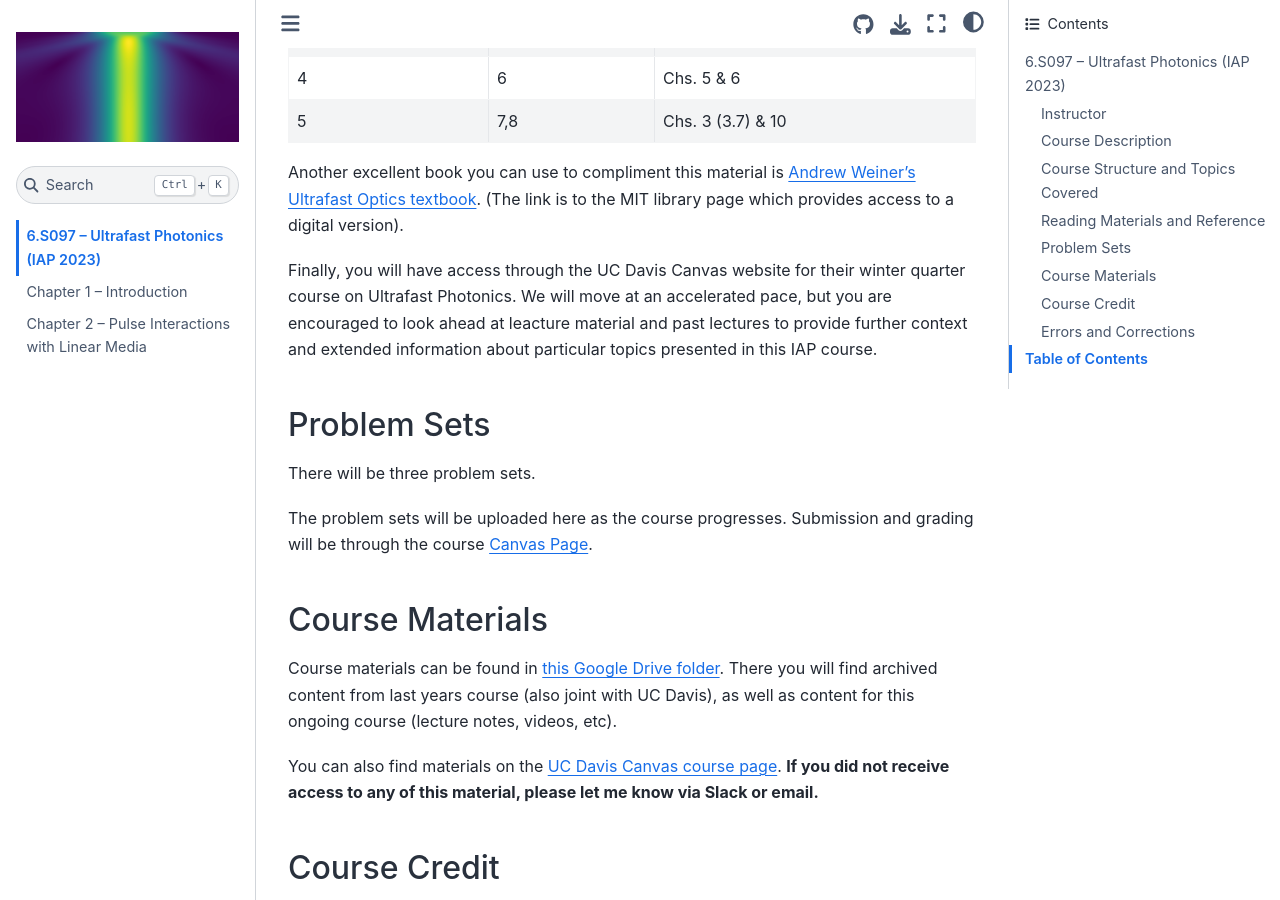
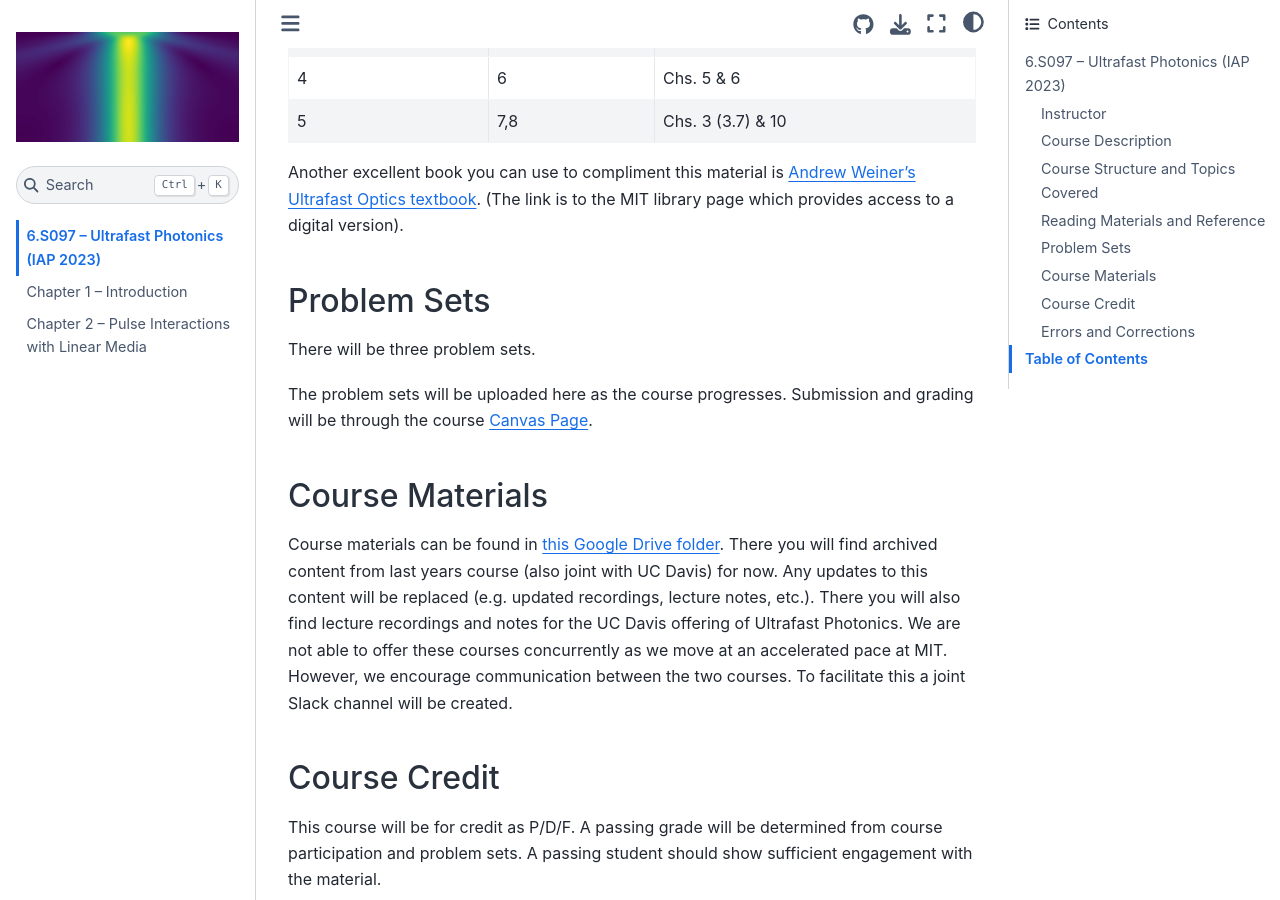
Before and after one commit to dkeathley/JPyBook-6.S097-IAP-Ultrafast-Photonics-Text, a Jupyter Book: the page built from intro.md, in a window 1280 px wide and 900 px high, scrolled down 2248 px. Built offline with Jupyter Book 1.0.4 settings and Sphinx 7.4.7 and the Sphinx Book theme 1.1.4, drawn with Linux system fonts in a browser that asks for light colours; pages that are not in the unit, such as notebooks, are missing from menus.

Commit message:
Updates to intro for UC Davis info and links

```diff
--- a/intro.md
+++ b/intro.md
@@ -66,8 +66,6 @@ This course will largely pull from the [Ultrafast Optics text from Franz Kaertne
 
 Another excellent book you can use to compliment this material is [Andrew Weiner's Ultrafast Optics textbook](https://mit.primo.exlibrisgroup.com/discovery/fulldisplay?context=L&docid=alma990016692990106761&lang=en&search_scope=all&tab=all&vid=01MIT_INST:MIT). (The link is to the MIT library page which provides access to a digital version).
 
-Finally, you will have access through the UC Davis Canvas website for their winter quarter course on Ultrafast Photonics.  We will move at an accelerated pace, but you are encouraged to look ahead at leacture material and past lectures to provide further context and extended information about particular topics presented in this IAP course.
-
 ## Problem Sets
 
 There will be three problem sets.
@@ -76,9 +74,7 @@ The problem sets will be uploaded here as the course progresses.  Submission and
 
 ## Course Materials
 
-Course materials can be found in [this Google Drive folder](https://drive.google.com/drive/folders/1PLPXFHaRfZv0kEO8l_J4AB7U0dIZcLFk?usp=share_link).  There you will find archived content from last years course (also joint with UC Davis), as well as content for this ongoing course (lecture notes, videos, etc).
-
-You can also find materials on the [UC Davis Canvas course page](https://canvas.ucdavis.edu/). **If you did not receive access to any of this material, please let me know via Slack or email.**
+Course materials can be found in [this Google Drive folder](https://drive.google.com/drive/folders/1PLPXFHaRfZv0kEO8l_J4AB7U0dIZcLFk?usp=share_link).  There you will find archived content from last years course (also joint with UC Davis) for now.  Any updates to this content will be replaced (e.g. updated recordings, lecture notes, etc.).  There you will also find lecture recordings and notes for the UC Davis offering of Ultrafast Photonics.  We are not able to offer these courses concurrently as we move at an accelerated pace at MIT.  However, we encourage communication between the two courses.  To facilitate this a joint Slack channel will be created.
 
 ## Course Credit
 
```
